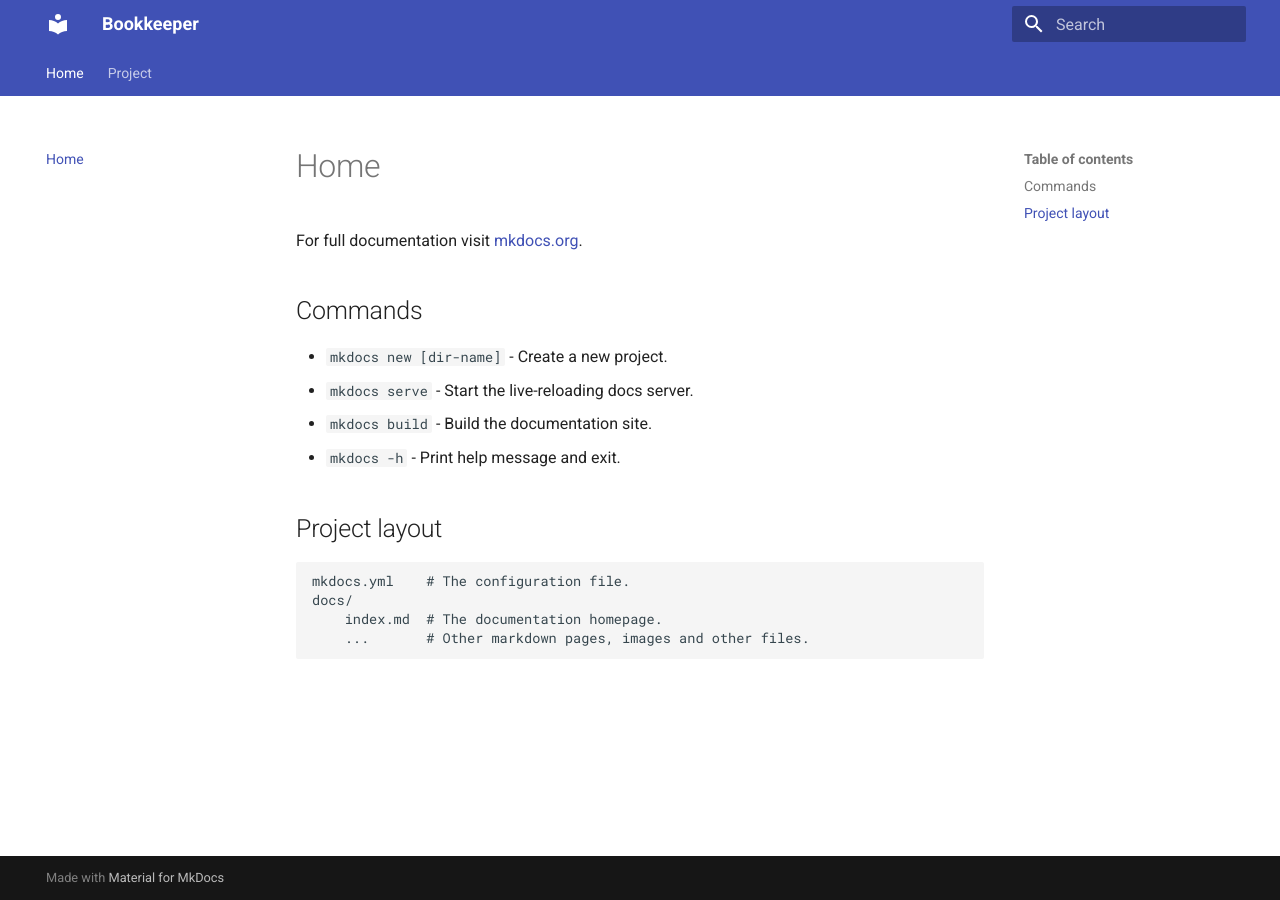
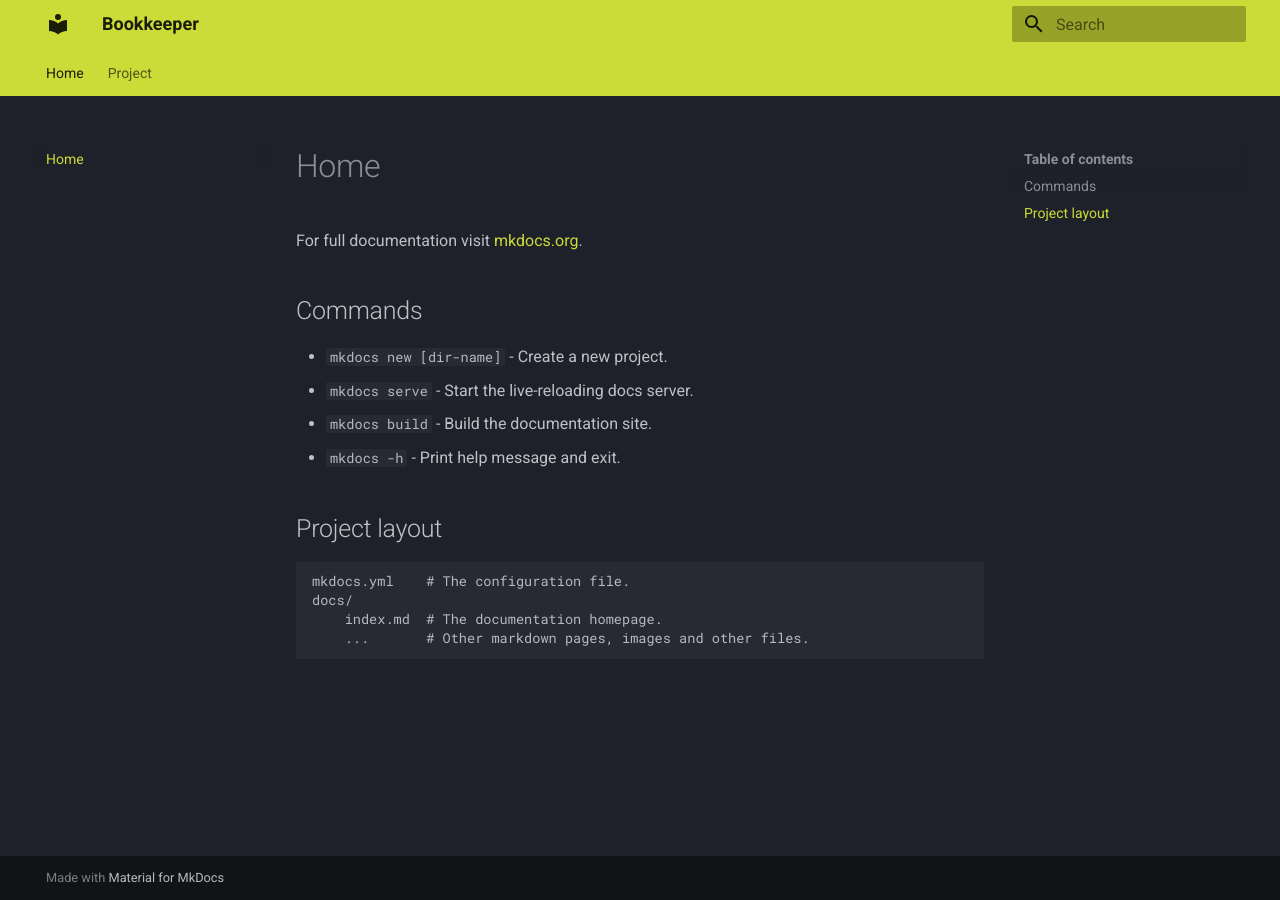
Before and after one commit to h0peRL/Bookkeeper_Docs, an MkDocs documentation site: the page built from docs/index.md, in a window 1280 px wide. Built offline with MkDocs 1.6.1 and Material for MkDocs 9.7.7, drawn with Linux system fonts in a browser that asks for light colours.

Commit message:
set new colors
made the choice of colors a bit more sleek

```diff
--- a/mkdocs.yml
+++ b/mkdocs.yml
@@ -1,6 +1,10 @@
 site_name: Bookkeeper
 theme:
   name: material
+  palette:
+    scheme: slate
+    primary: lime
+    accent: deep purple
   features:
     - header.autohide
     - navigation.tabs
```
